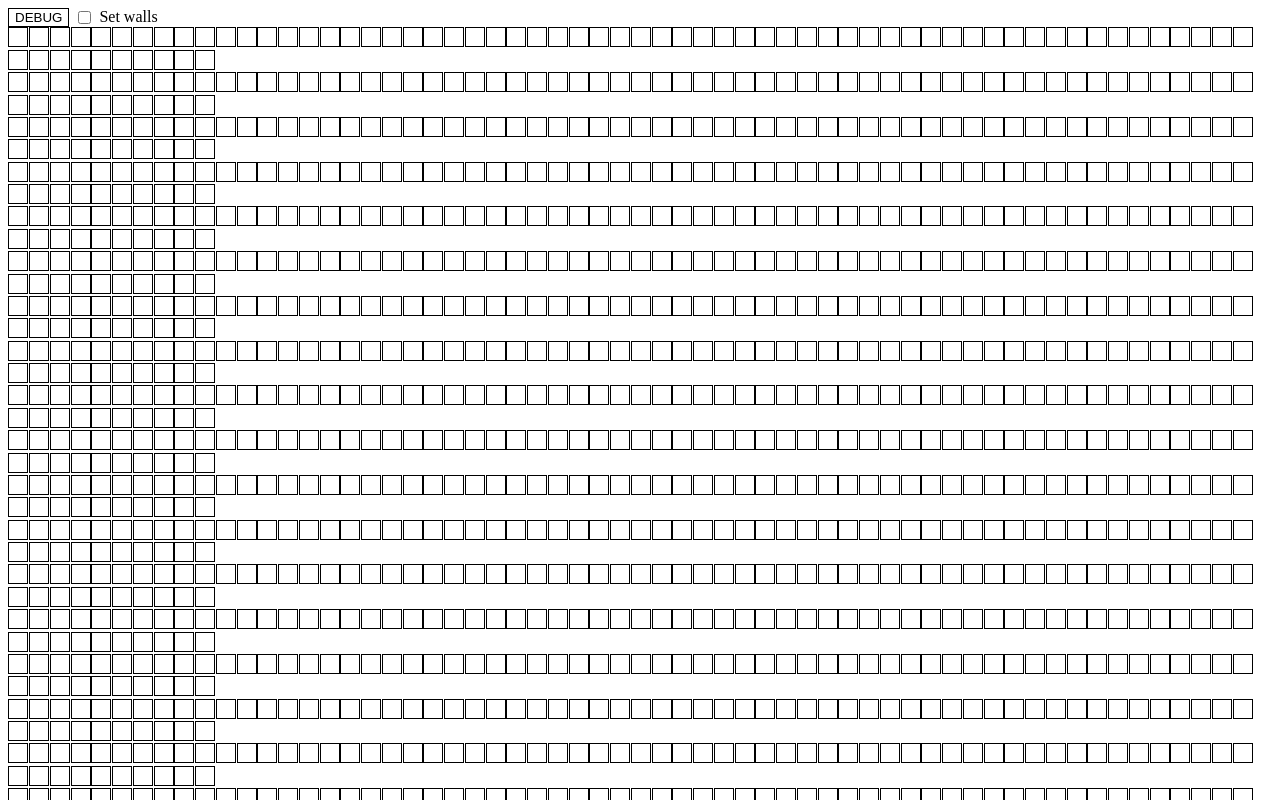
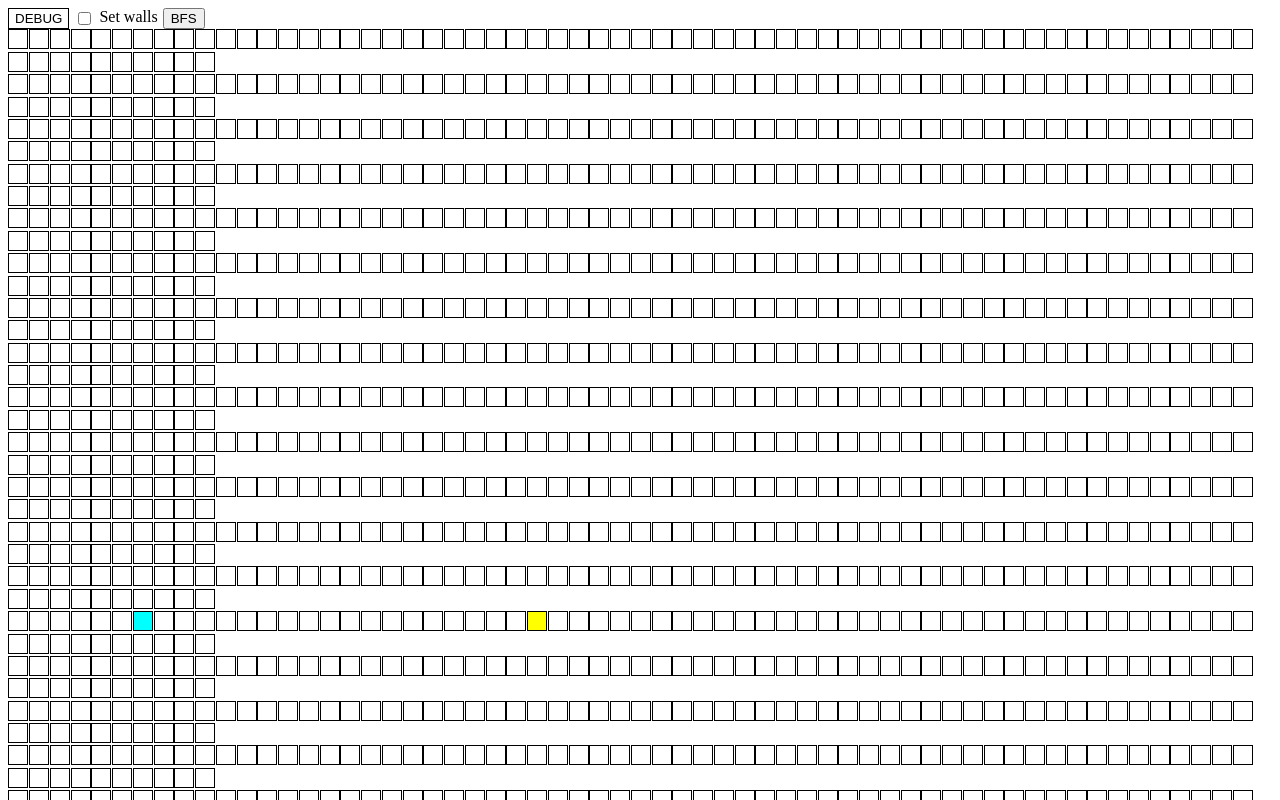
Before and after one commit to AbhiRehal/pathfinding-visualization, a React (Create React App) app: page / in a window 1280 px wide. Shown: the top 800 px of the page. Built offline with nearby package versions, Linux system fonts and the light colour scheme.

Commit message:
At this point the grid is generated with a random start (yellow) and end (cyan) node.

```diff
--- a/src/App.js
+++ b/src/App.js
@@ -1,19 +1,12 @@
-import { useState, useEffect } from "react";
+import { useState } from "react";
 import { Node } from "./components/node.js";
 import { DebugButton } from "./components/debug.js";
 import { Checkbox } from "./components/checkbox.js";
+import { BFS } from "./components/breadth-first-search.js";
 
 export default function Grid() {
   const [isChecked, setChecked] = useState(false);
-  const [grid, setGrid] = useState(init(isChecked));
-  // state to track mouse being pressed
-  const [isMousePressed, setIsMousePressed] = useState(false);
-
-  useEffect(() => {
-    const handleMousePressed = () => setIsMousePressed(false);
-    document.addEventListener("mouseup", handleMousePressed);
-    return () => document.removeEventListener("mouseup", handleMousePressed);
-  }, []);
+  const [grid, setGrid] = useState(() => init(isChecked));
 
   function setCheckbox() {
     setChecked(!isChecked);
@@ -24,6 +17,7 @@ export default function Grid() {
       <div className="header">
         <DebugButton grid={grid}></DebugButton>
         <Checkbox isChecked={isChecked} setChecked={setChecked}></Checkbox>
+        <BFS></BFS>
       </div>
       {grid.map((row, rowIndex) => (
         <div key={rowIndex}>
@@ -52,16 +46,34 @@ function init(isChecked) {
 
   const grid = [];
 
+  const startNode = {
+    x: getRandomInt(0, 70),
+    y: getRandomInt(0, 30),
+  };
+
+  const endNode = {
+    x: getRandomInt(0, 70),
+    y: getRandomInt(0, 30),
+  };
+
+  console.log(`startNode: ${JSON.stringify(startNode)}`);
+  console.log(`endNode: ${JSON.stringify(endNode)}`);
+
   for (let i = 0; i < m; i++) {
     const row = [];
     for (let j = 0; j < n; j++) {
-      const node = {
+      let node = {
         index: n * i + j,
         visited: false,
         walkable: false,
-        className: "node",
-        // className: `${(n * i + j) % 2 == 0 ? "node" : "wall"}`,
       };
+      if (j == startNode.x && i == startNode.y) {
+        node.className = "startNode";
+      } else if (j == endNode.x && i == endNode.y) {
+        node.className = "endNode";
+      } else {
+        node.className = "node";
+      }
       row.push(node);
     }
     grid.push(row);
@@ -69,3 +81,9 @@ function init(isChecked) {
 
   return grid;
 }
+
+function getRandomInt(min, max) {
+  const minimum = Math.ceil(min);
+  const maximum = Math.floor(max);
+  return Math.floor(Math.random() * (maximum - minimum) + minimum);
+}
--- /dev/null
+++ b/src/components/breadth-first-search.js
@@ -0,0 +1,3 @@
+export function BFS() {
+  return <button className="bfs">BFS</button>;
+}
--- a/src/components/node.js
+++ b/src/components/node.js
@@ -10,7 +10,7 @@ export function Node({
 }) {
   function handleClick() {
     const localGrid = [...grid];
-    const nodeParams = localGrid[row][col];
+    // const nodeParams = localGrid[row][col];
     if (isChecked) {
       localGrid[row][col].className = "wall";
     } else {
--- a/src/styles.css
+++ b/src/styles.css
@@ -1,6 +1,22 @@
 .header {
   display: flex;
   gap: 5px;
+}
+
+.startNode {
+  background-color: yellow;
+  border: 1px solid #000;
+  width: 20px;
+  height: 20px;
+  margin: 0.39px;
+}
+
+.endNode {
+  background-color: cyan;
+  border: 1px solid #000;
+  width: 20px;
+  height: 20px;
+  margin: 0.39px;
 }
 
 .node {
@@ -9,6 +25,13 @@
   width: 20px;
   height: 20px;
   margin: 0.39px;
+}
+
+.node:hover {
+  background-color: #cdcdcd;
+  border: 1px solid #000;
+  width: 20px;
+  height: 20px;
 }
 
 .wall {
@@ -25,13 +48,6 @@
   width: 20px;
   height: 20px;
   margin: 0.39px;
-}
-
-.node:hover {
-  background-color: #cdcdcd;
-  border: 1px solid #000;
-  width: 20px;
-  height: 20px;
 }
 
 /* .node:active { */
```
Also changed, not shown: src/algorithms/breadth-first-serach.js (added).
